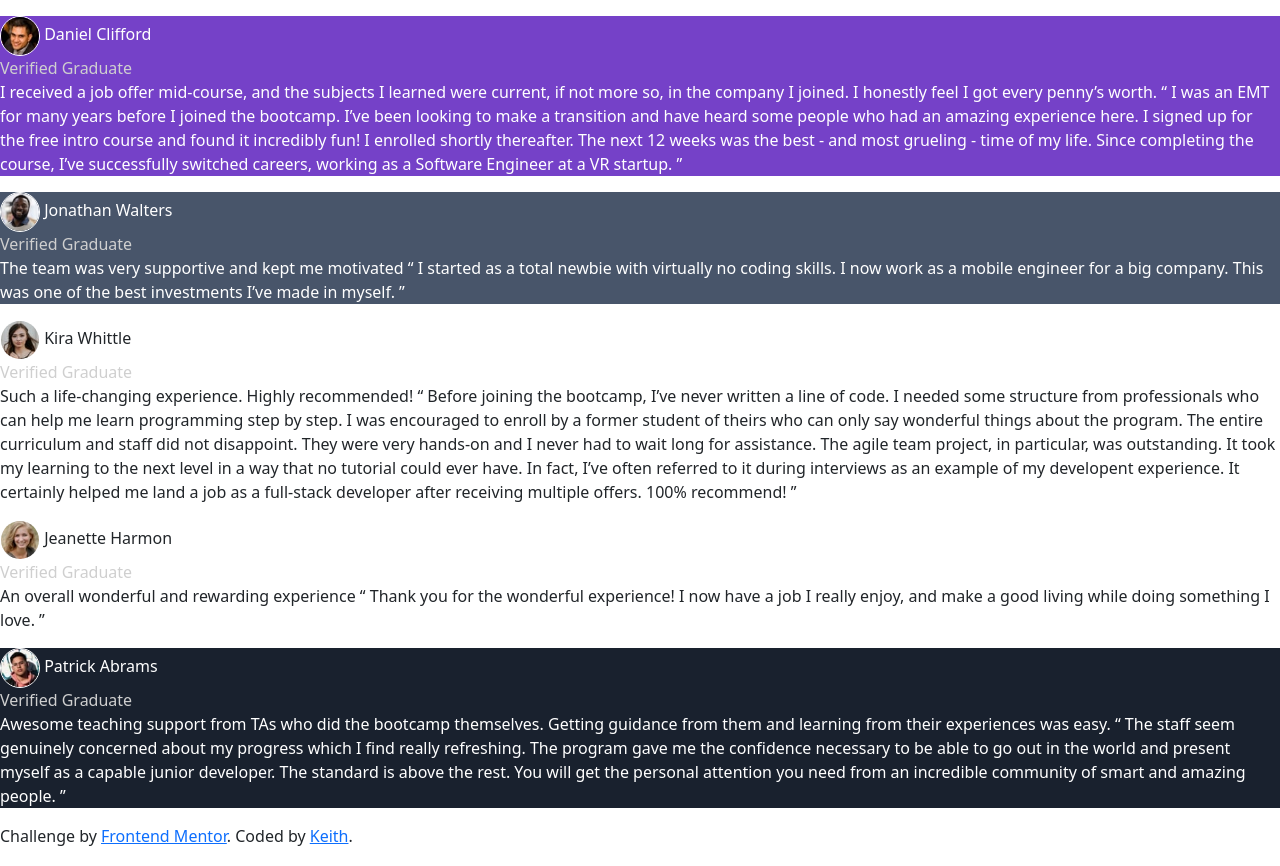
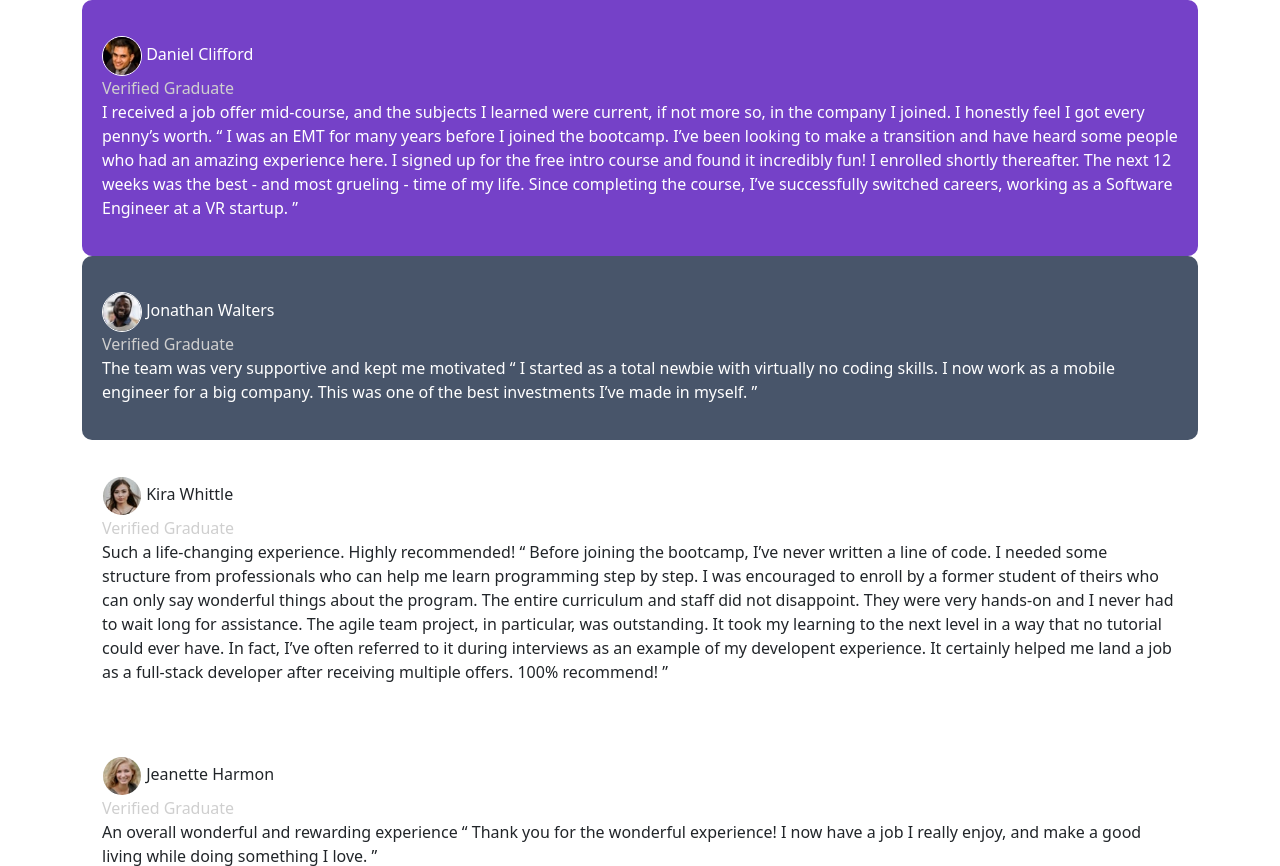
Before and after one commit to KeithLion/testimonials-grid-section-main, a plain HTML site: page index.html in a window 1280 px wide. Shown: the top 866 px of the page. Drawn offline with nearby package versions, Linux system fonts and the light colour scheme.

Commit message:
gave the boxes rounded corners and padding

```diff
--- a/index.html
+++ b/index.html
@@ -32,8 +32,8 @@
     </style> -->
   </head>
   <body>
-    <!-- <div class="container-fluid"> -->
-    <div class="daniel">
+    <div class="container">
+    <div class="daniel box-style">
       <p>
         <div>
           <img src="images/image-daniel.jpg" alt="">
@@ -51,7 +51,7 @@
         startup. ”
       </p>
     </div>
-    <div class="johnathan">
+    <div class="johnathan box-style">
       <p>
         <div>
           <img src="images/image-jonathan.jpg" alt="">
@@ -63,7 +63,7 @@
         of the best investments I’ve made in myself. ”
       </p>
     </div>
-    <div class="kira">
+    <div class="kira box-style">
       <p>
         <div>
           <img src="images/image-kira.jpg" alt="">
@@ -83,7 +83,7 @@
         multiple offers. 100% recommend! ”
       </p>
     </div>
-    <div class="jeanette">
+    <div class="jeanette box-style">
       <p>
         <div>
           <img src="images/image-jeanette.jpg" alt="">
@@ -94,7 +94,7 @@
         really enjoy, and make a good living while doing something I love. ”
       </p>
     </div>
-    <div class="patrick">
+    <div class="patrick box-style">
       <p>
         <div>
           <img src="images/image-patrick.jpg" alt="">
@@ -110,7 +110,7 @@
         community of smart and amazing people. ”
       </p>
     </div>
-    <!-- </div> -->
+    </div>
     <div class="attribution">
       Challenge by
       <a href="https://www.frontendmentor.io?ref=challenge" target="_blank"
--- a/style.css
+++ b/style.css
@@ -1,7 +1,10 @@
-.container-fluid{
+/* .container-fluid{
     max-width: fit-content;
     display: grid;
     grid-template-columns: 40% 20%;
+} */
+.container{
+
 }
 
 .daniel{
@@ -27,6 +30,11 @@ background-color: hsl(219, 29%, 14%);
 color: hsl(0, 0%, 100%);
 }
 
+.box-style{
+    border-radius: 10px;
+    padding: 20px;
+}
+
 span{
     display: block;
     color: hsl(0, 0%, 81%);
```
